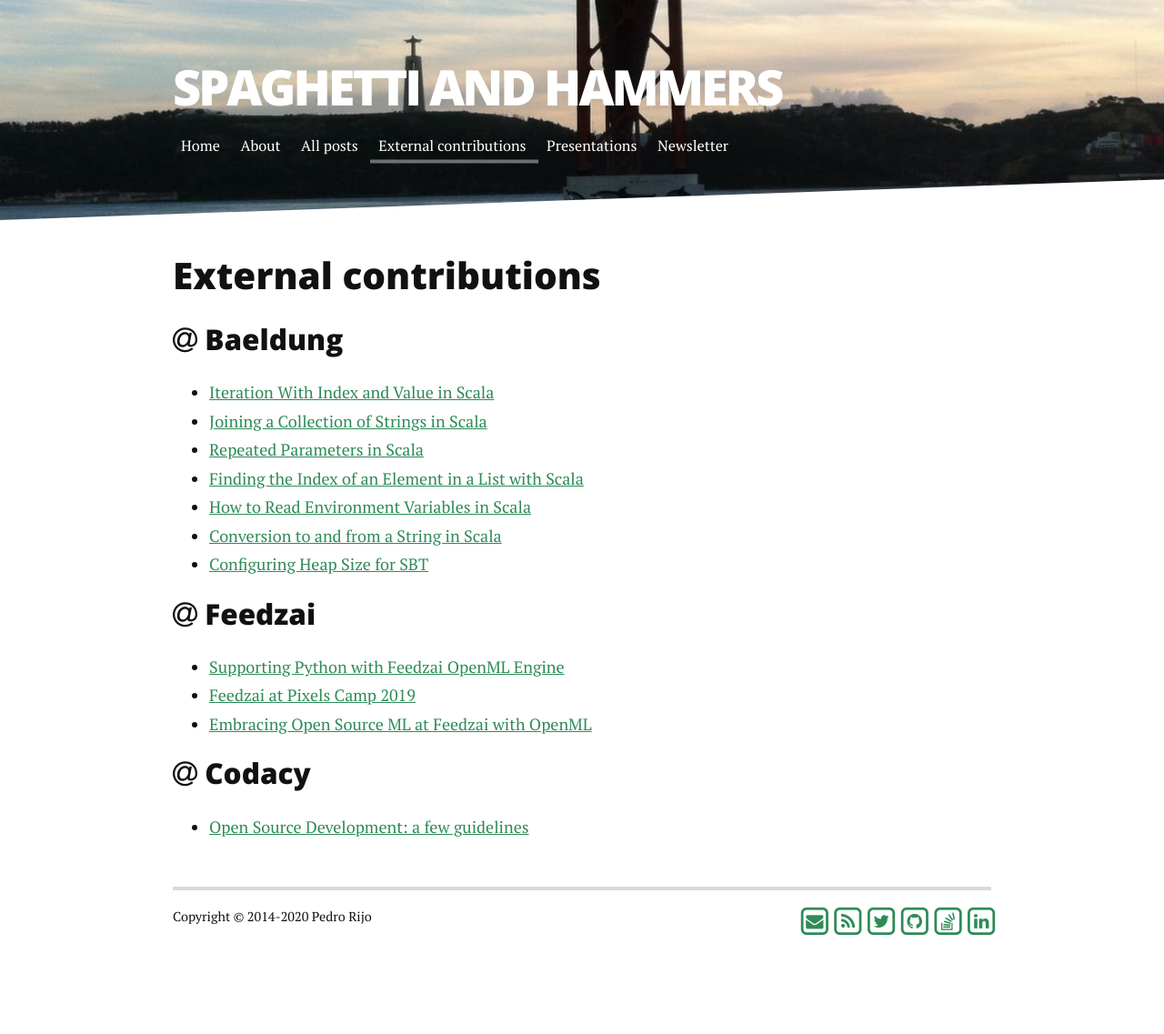
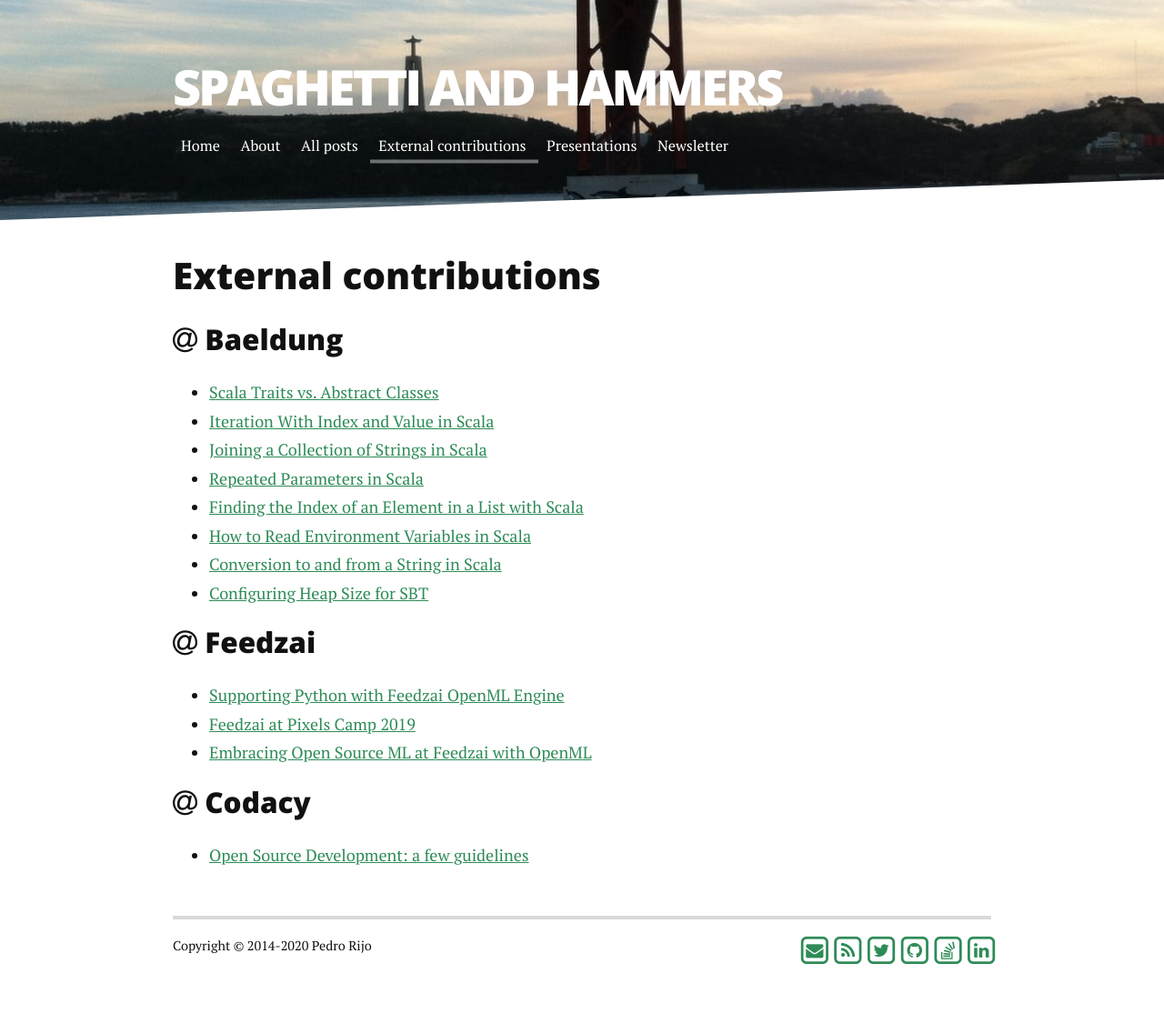
Before and after one commit to pedrorijo91/pedrorijo91.github.io, a Jekyll site: the page built from external.html, in a window 1280 px wide. Shown: the whole page at 91% size. Built offline with Jekyll 4.4.1, drawn with Linux system fonts in a browser that asks for light colours; before the commit the page ends 1105 px from its top, so only the background shows below that.

Commit message:
Update external.html

```diff
--- a/external.html
+++ b/external.html
@@ -9,6 +9,7 @@ title: External contributions
   <h3 id="baeldung"><i class="fa fa-at" aria-hidden="true"></i> Baeldung</h3>
 
   <ul>
+    <li><a href="https://www.baeldung.com/scala/traits-vs-abstract-classes">Scala Traits vs. Abstract Classes</a></li>
     <li><a href="https://www.baeldung.com/scala/iteration-index-value">Iteration With Index and Value in Scala</a></li>
     <li><a href="https://www.baeldung.com/scala/join-string-collection">Joining a Collection of Strings in Scala</a></li>
     <li><a href="https://www.baeldung.com/scala/repeated-parameters">Repeated Parameters in Scala</a></li>
```
